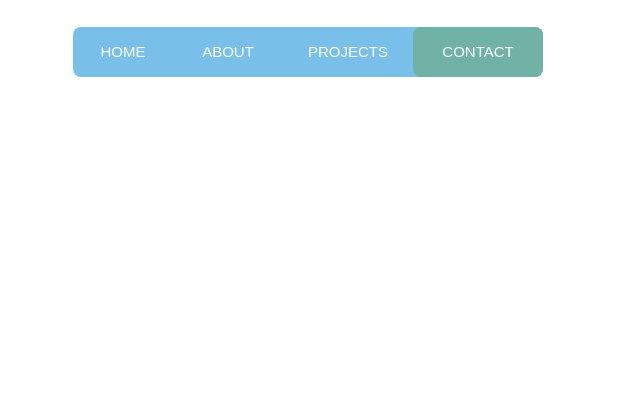
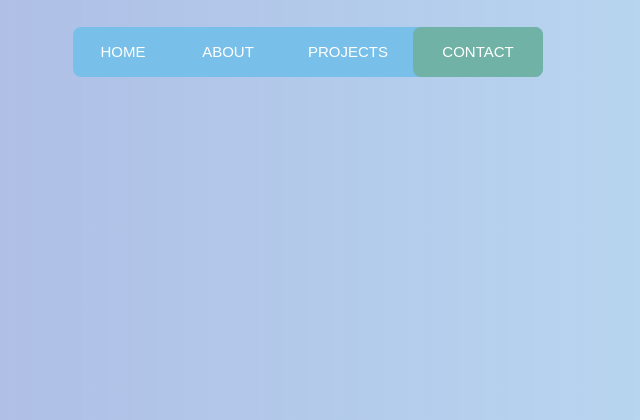
Before and after one commit to Thoredo/portfolio-site, a Flask app: page /contact in a window 1280 px wide. Shown: the top 420 px of the page, without its empty margins (332-972 px from the left). Run offline with Flask 3, Linux system fonts and the light colour scheme.

Commit message:
Add background

```diff
--- a/static/css/style.css
+++ b/static/css/style.css
@@ -1,7 +1,9 @@
 :root {
     --white: #FEFEFEff;
-    --vista-blue: #8794D4ff;
+    --vista-blue: #8794d4;
+    --transparent-vista-blue: rgba(135, 148, 212, 0.7);
     --maya-blue: #78C0E9ff;
+    --transparent-maya-blue: rgba(120, 192, 233, 0.5);
     --cambridge-blue: #70B2A5ff;
     --rose-pompadour: #E28596ff;
     --african-violet: #9C7DB8ff;
@@ -84,12 +86,13 @@ a:nth-child(4):hover~.animation {
     width: 130px;
     left: 340px;
     background-color: var(--cambridge-blue);
+    background-size: cover;
 }
 
 body {
     font-size: 12px;
     font-family: sans-serif;
-    background: var();
+    background-image: linear-gradient(to right, var(--transparent-vista-blue), var(--transparent-maya-blue));
 }
 
 h1 {
```
Also changed, not shown: static/images/background.jpg (added).
